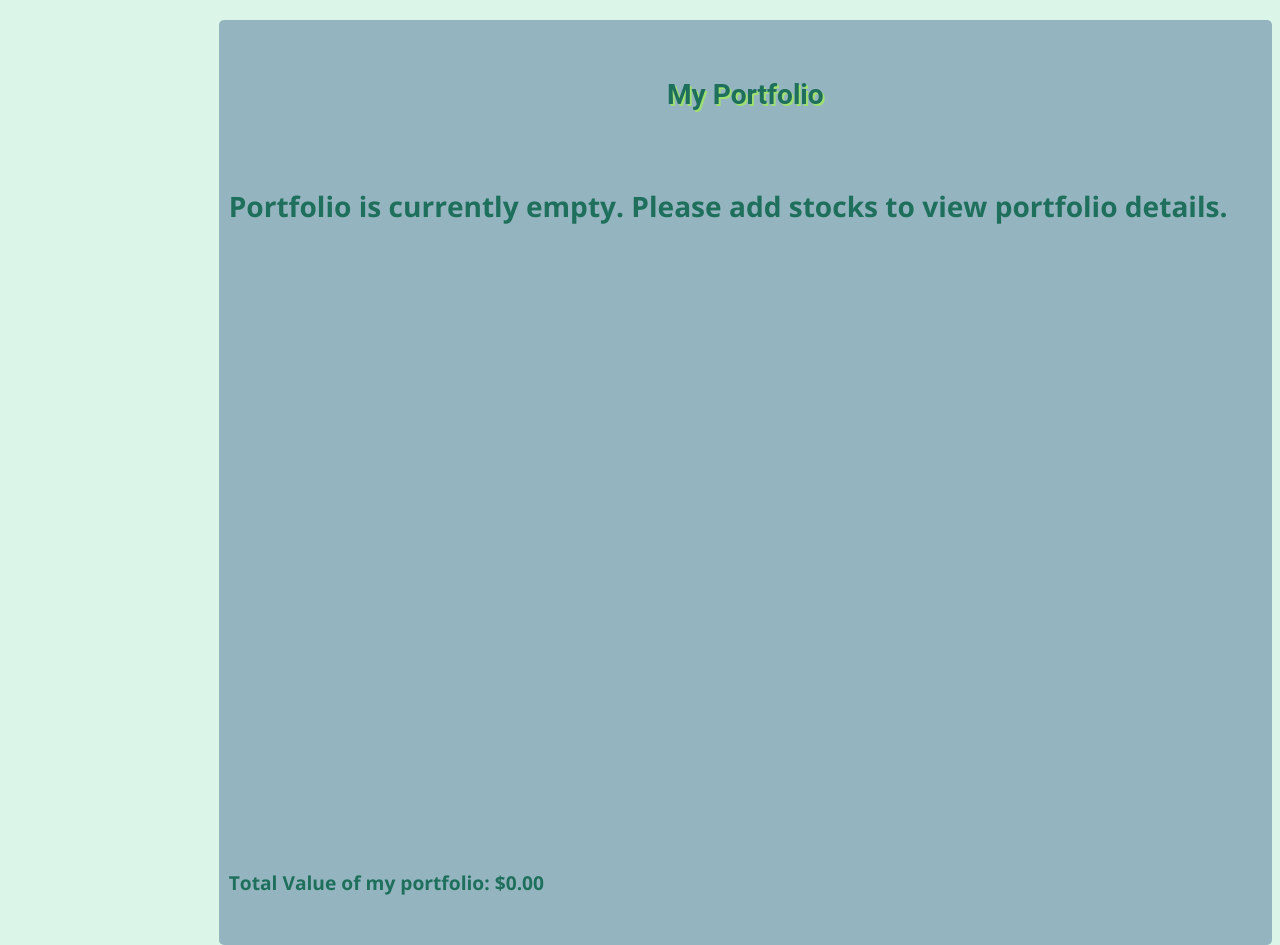
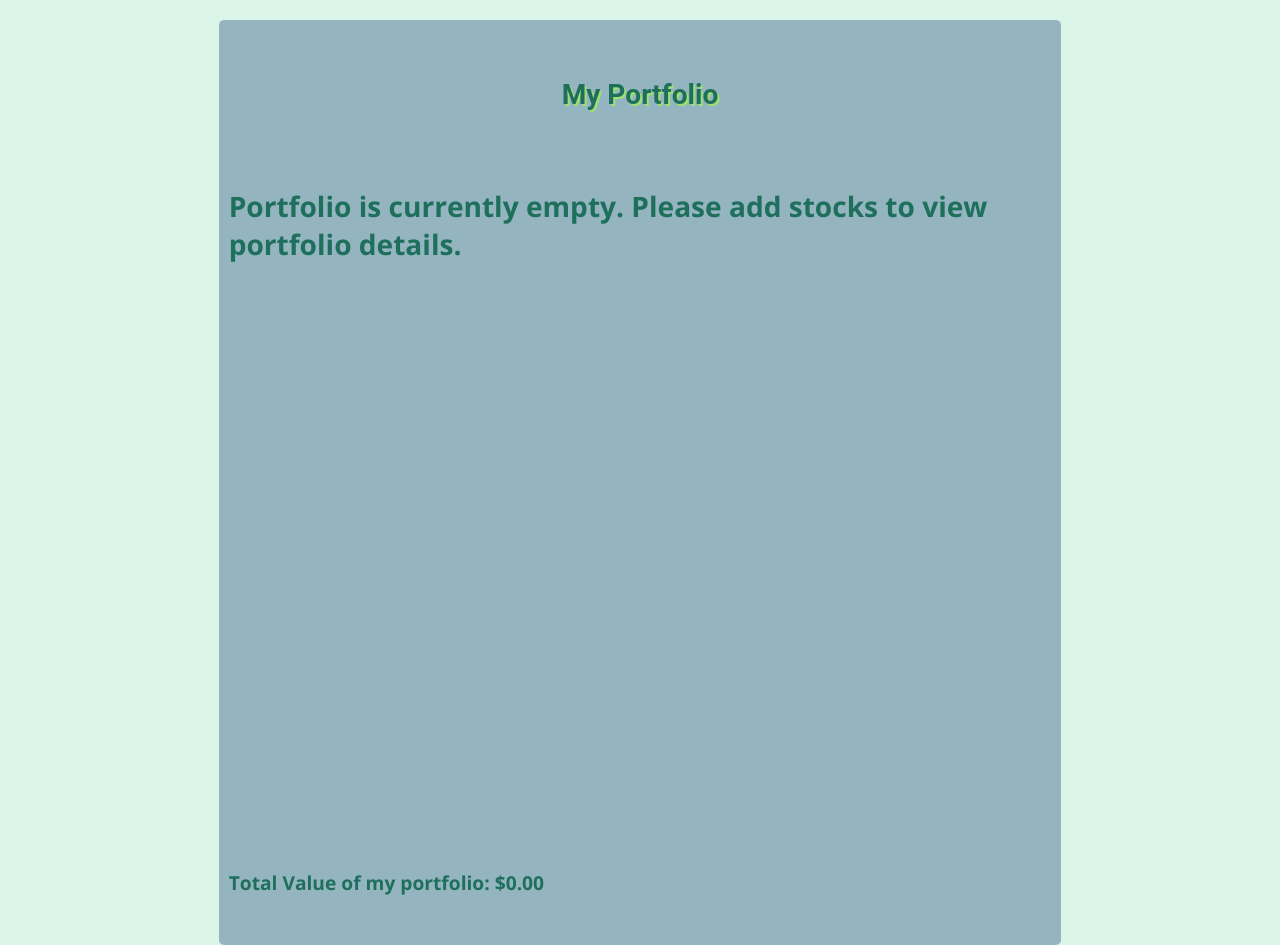
Before and after one commit to BraedonTaylor/COMP-3512Asg2, a PHP site: page /comp-3512asg2/portfolio.php in a window 1280 px wide. Shown: the part 68-1013 px from the top of the page. Run offline with PHP 8.4, Linux system fonts and the light colour scheme.

Commit message:
Small fix

```diff
--- a/css/stylePort.css
+++ b/css/stylePort.css
@@ -27,7 +27,7 @@ a tr{
     background-color: #94b5c0;
     display: block;
     height: 100%;
-    grid-column: 2 / span 2;
+    grid-column: 2 / span 1;
 }
 
 #totalPort {
```
